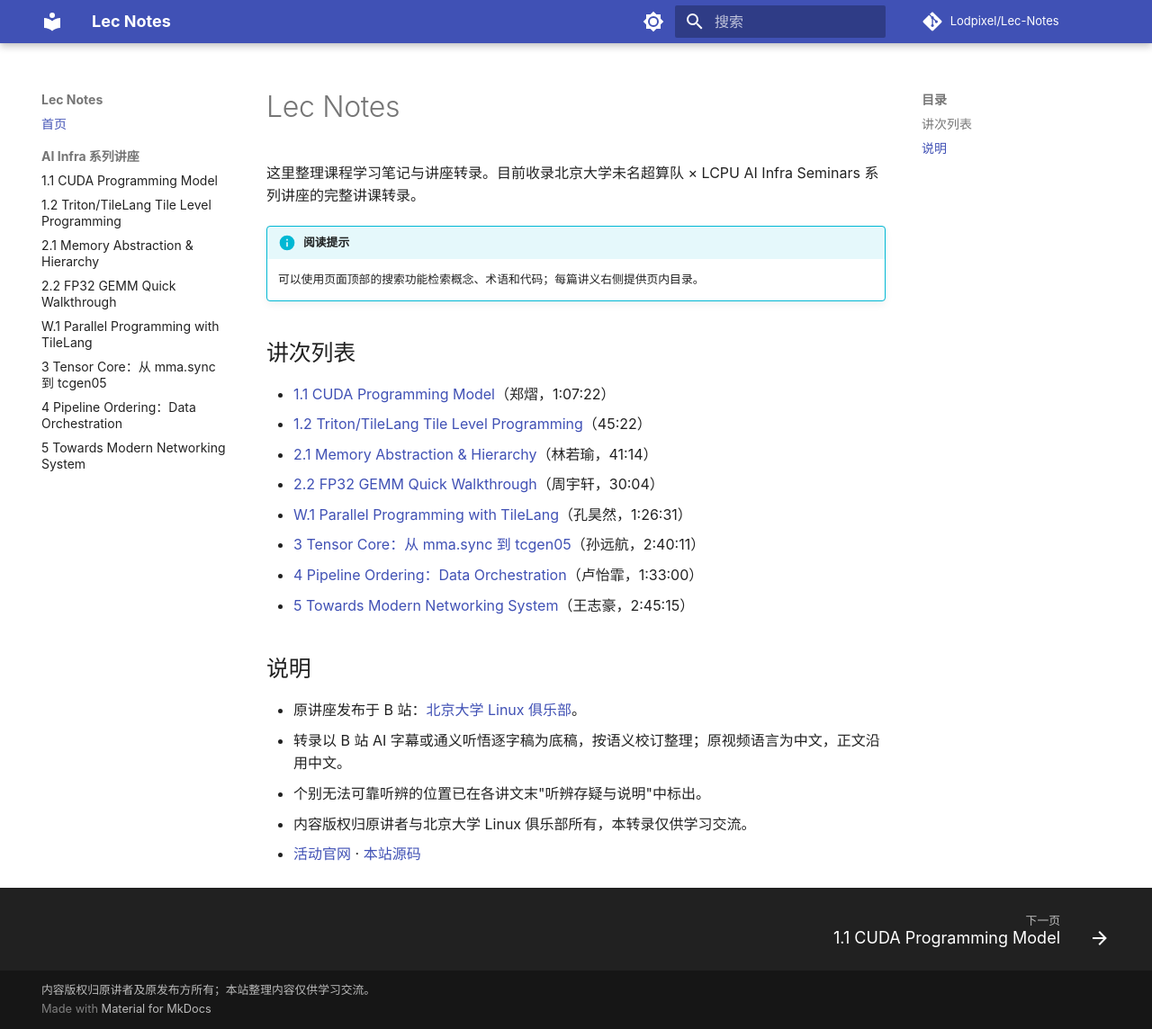
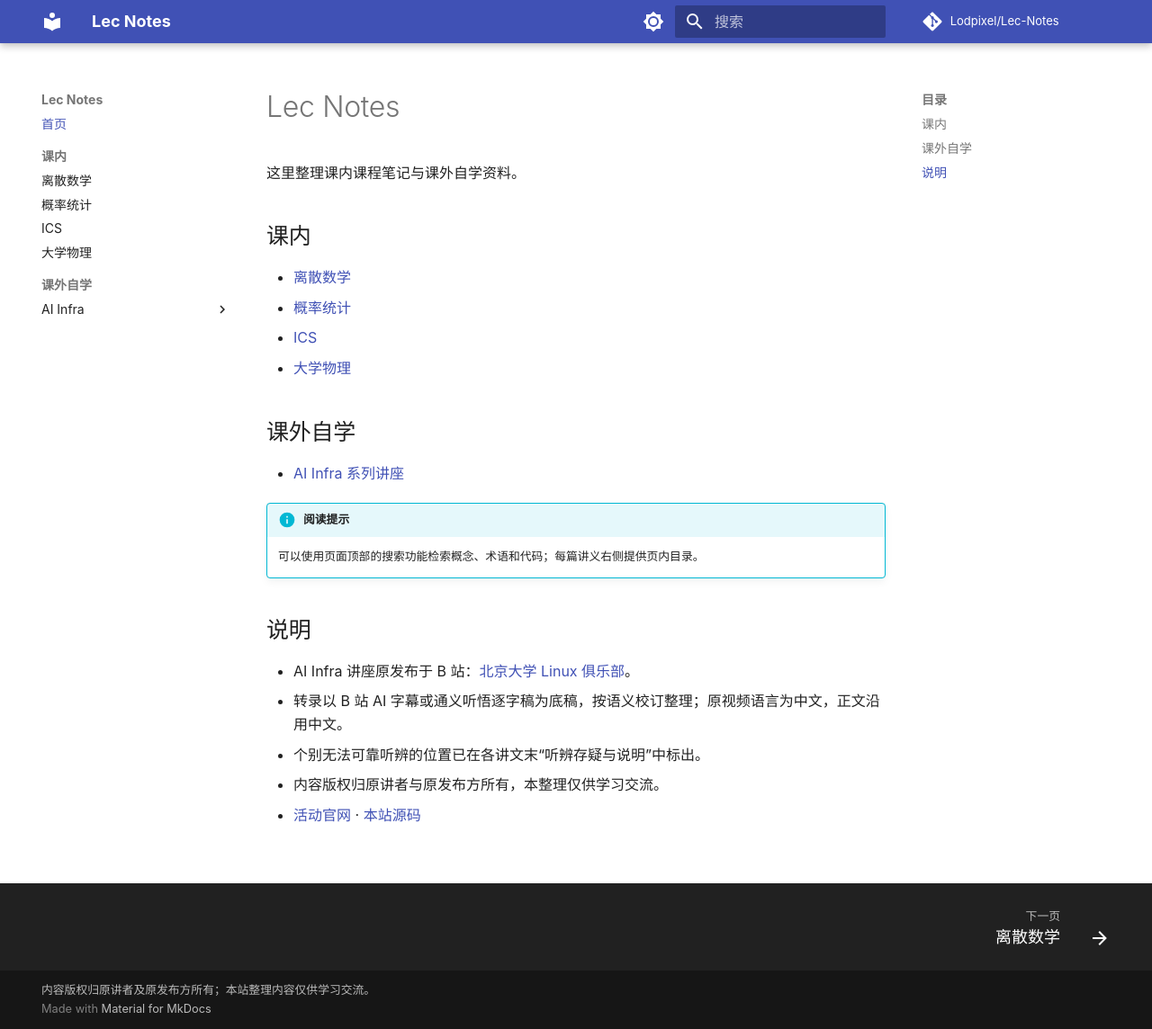
Before and after one commit to Lodpixel/Lec-Notes, an MkDocs documentation site: the page built from docs/index.md, in a window 1280 px wide and 1144 px high. Shown: the whole window at 90% size. Built offline with MkDocs 1.6.1 and Material for MkDocs 9.7.7, drawn with Linux system fonts in a browser that asks for light colours; comment, search, counter and statistics services are not loaded.

Commit message:
Reorganize notes into course categories

```diff
--- a/docs/index.md
+++ b/docs/index.md
@@ -1,25 +1,25 @@
 # Lec Notes
 
-这里整理课程学习笔记与讲座转录。目前收录北京大学未名超算队 × LCPU AI Infra Seminars 系列讲座的完整讲课转录。
+这里整理课内课程笔记与课外自学资料。
+
+## 课内
+
+- [离散数学](课内/离散数学/index.md)
+- [概率统计](课内/概率统计/index.md)
+- [ICS](课内/ics/index.md)
+- [大学物理](课内/大学物理/index.md)
+
+## 课外自学
+
+- [AI Infra 系列讲座](课外自学/ai-infra/index.md)
 
 !!! info "阅读提示"
     可以使用页面顶部的搜索功能检索概念、术语和代码；每篇讲义右侧提供页内目录。
 
-## 讲次列表
-
-- [1.1 CUDA Programming Model](lectures/1-1-cuda-programming-model.md)（郑熠，1:07:22）
-- [1.2 Triton/TileLang Tile Level Programming](lectures/1-2-triton-tilelang.md)（45:22）
-- [2.1 Memory Abstraction & Hierarchy](lectures/2-1-memory-abstraction.md)（林若瑜，41:14）
-- [2.2 FP32 GEMM Quick Walkthrough](lectures/2-2-fp32-gemm.md)（周宇轩，30:04）
-- [W.1 Parallel Programming with TileLang](lectures/w-1-parallel-programming-tilelang.md)（孔昊然，1:26:31）
-- [3 Tensor Core：从 mma.sync 到 tcgen05](lectures/3-tensor-core.md)（孙远航，2:40:11）
-- [4 Pipeline Ordering：Data Orchestration](lectures/4-pipeline-ordering.md)（卢怡霏，1:33:00）
-- [5 Towards Modern Networking System](lectures/5-modern-networking-system.md)（王志豪，2:45:15）
-
 ## 说明
 
-- 原讲座发布于 B 站：[北京大学 Linux 俱乐部](https://space.bilibili.com/3546720858044654)。
+- AI Infra 讲座原发布于 B 站：[北京大学 Linux 俱乐部](https://space.bilibili.com/3546720858044654)。
 - 转录以 B 站 AI 字幕或通义听悟逐字稿为底稿，按语义校订整理；原视频语言为中文，正文沿用中文。
-- 个别无法可靠听辨的位置已在各讲文末"听辨存疑与说明"中标出。
-- 内容版权归原讲者与北京大学 Linux 俱乐部所有，本转录仅供学习交流。
+- 个别无法可靠听辨的位置已在各讲文末“听辨存疑与说明”中标出。
+- 内容版权归原讲者与原发布方所有，本整理仅供学习交流。
 - [活动官网](https://infra.seminars.lcpu.dev) · [本站源码](https://github.com/Lodpixel/Lec-Notes)
--- a/mkdocs.yml
+++ b/mkdocs.yml
@@ -60,14 +60,21 @@ extra_javascript:
 
 nav:
   - 首页: index.md
-  - AI Infra 系列讲座:
-      - 1.1 CUDA Programming Model: lectures/1-1-cuda-programming-model.md
-      - 1.2 Triton/TileLang Tile Level Programming: lectures/1-2-triton-tilelang.md
-      - 2.1 Memory Abstraction & Hierarchy: lectures/2-1-memory-abstraction.md
-      - 2.2 FP32 GEMM Quick Walkthrough: lectures/2-2-fp32-gemm.md
-      - W.1 Parallel Programming with TileLang: lectures/w-1-parallel-programming-tilelang.md
-      - 3 Tensor Core：从 mma.sync 到 tcgen05: lectures/3-tensor-core.md
-      - 4 Pipeline Ordering：Data Orchestration: lectures/4-pipeline-ordering.md
-      - 5 Towards Modern Networking System: lectures/5-modern-networking-system.md
+  - 课内:
+      - 离散数学: 课内/离散数学/index.md
+      - 概率统计: 课内/概率统计/index.md
+      - ICS: 课内/ics/index.md
+      - 大学物理: 课内/大学物理/index.md
+  - 课外自学:
+      - AI Infra:
+          - 总览: 课外自学/ai-infra/index.md
+          - 1.1 CUDA Programming Model: 课外自学/ai-infra/1-1-cuda-programming-model.md
+          - 1.2 Triton/TileLang Tile Level Programming: 课外自学/ai-infra/1-2-triton-tilelang.md
+          - 2.1 Memory Abstraction & Hierarchy: 课外自学/ai-infra/2-1-memory-abstraction.md
+          - 2.2 FP32 GEMM Quick Walkthrough: 课外自学/ai-infra/2-2-fp32-gemm.md
+          - W.1 Parallel Programming with TileLang: 课外自学/ai-infra/w-1-parallel-programming-tilelang.md
+          - 3. Tensor Core：从 mma.sync 到 tcgen05: 课外自学/ai-infra/3-tensor-core.md
+          - 4. Pipeline Ordering：Data Orchestration: 课外自学/ai-infra/4-pipeline-ordering.md
+          - 5. Towards Modern Networking System: 课外自学/ai-infra/5-modern-networking-system.md
 
 copyright: 内容版权归原讲者及原发布方所有；本站整理内容仅供学习交流。
```
Also changed, not shown: README.md (+10 -0 lines), docs/课内/ics/index.md (added, +3 -0 lines), docs/课内/大学物理/index.md (added, +3 -0 lines), docs/课内/概率统计/index.md (added, +3 -0 lines), docs/课内/离散数学/index.md (added, +3 -0 lines), docs/课外自学/ai-infra/index.md (added, +16 -0 lines), docs/课外自学/ai-infra/1-1-cuda-programming-model.md (renamed from docs/lectures/1-1-cuda-programming-model.md), docs/课外自学/ai-infra/1-2-triton-tilelang.md (renamed from docs/lectures/1-2-triton-tilelang.md), docs/课外自学/ai-infra/2-1-memory-abstraction.md (renamed from docs/lectures/2-1-memory-abstraction.md), docs/课外自学/ai-infra/2-2-fp32-gemm.md (renamed from docs/lectures/2-2-fp32-gemm.md), docs/课外自学/ai-infra/3-tensor-core.md (renamed from docs/lectures/3-tensor-core.md), docs/课外自学/ai-infra/4-pipeline-ordering.md (renamed from docs/lectures/4-pipeline-ordering.md), docs/课外自学/ai-infra/5-modern-networking-system-source.md (renamed from docs/lectures/5-modern-networking-system-source.md), docs/课外自学/ai-infra/5-modern-networking-system.md (renamed from docs/lectures/5-modern-networking-system.md), 1 more files.
